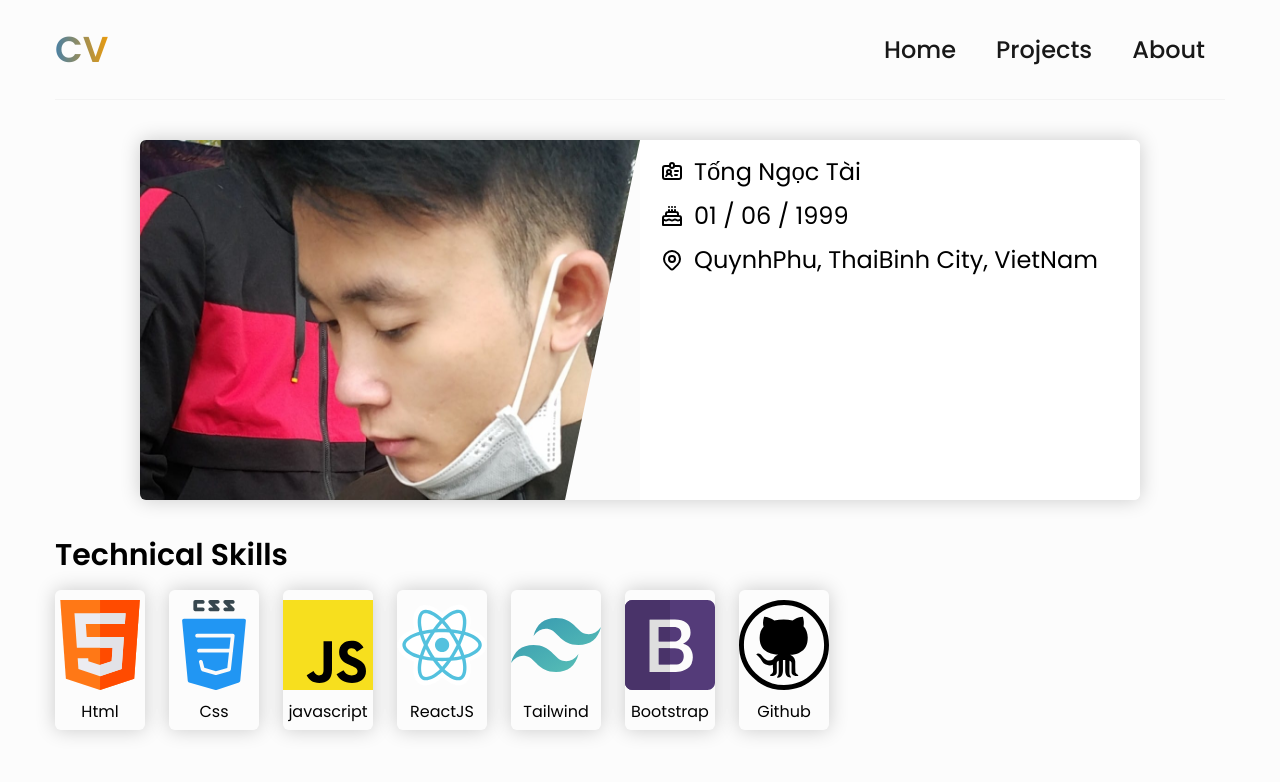
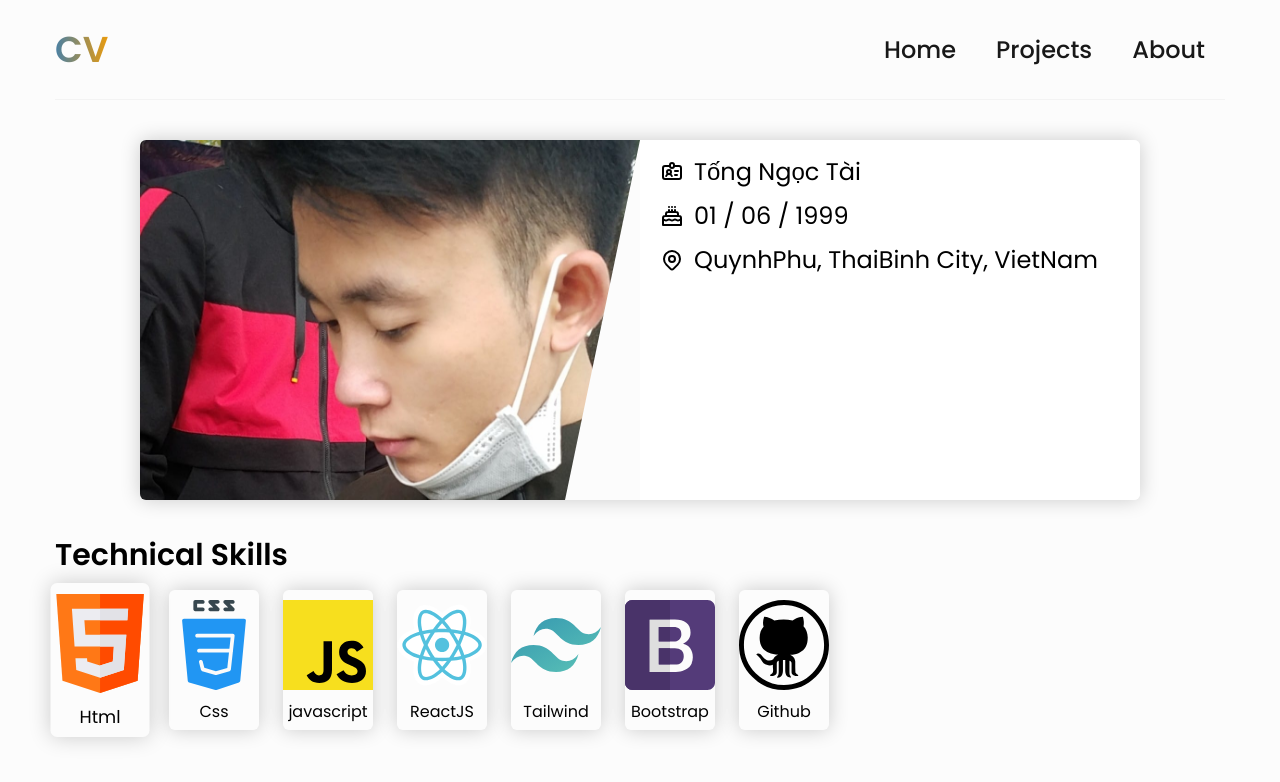
Before and after one commit to tboy1999/CV, a plain HTML site: page views/about.html in a window 1280 px wide. In both pictures the pointer is over the element 100 px from the left and 660 px from the top of the page. Drawn offline with Linux system fonts and the light colour scheme.

Commit message:
update code

```diff
--- a/css/about.css
+++ b/css/about.css
@@ -44,9 +44,13 @@
   padding: 10px 0;
   height: 140px;
   justify-content: space-between;
-  align-items: center
+  align-items: center;
+  transition: all 0.2s linear
 }
 
+.technical__item:hover {
+  transform: scale(1.1);
+}
 .technical__item img {
   height: 90px;
   width: 90px;
```
